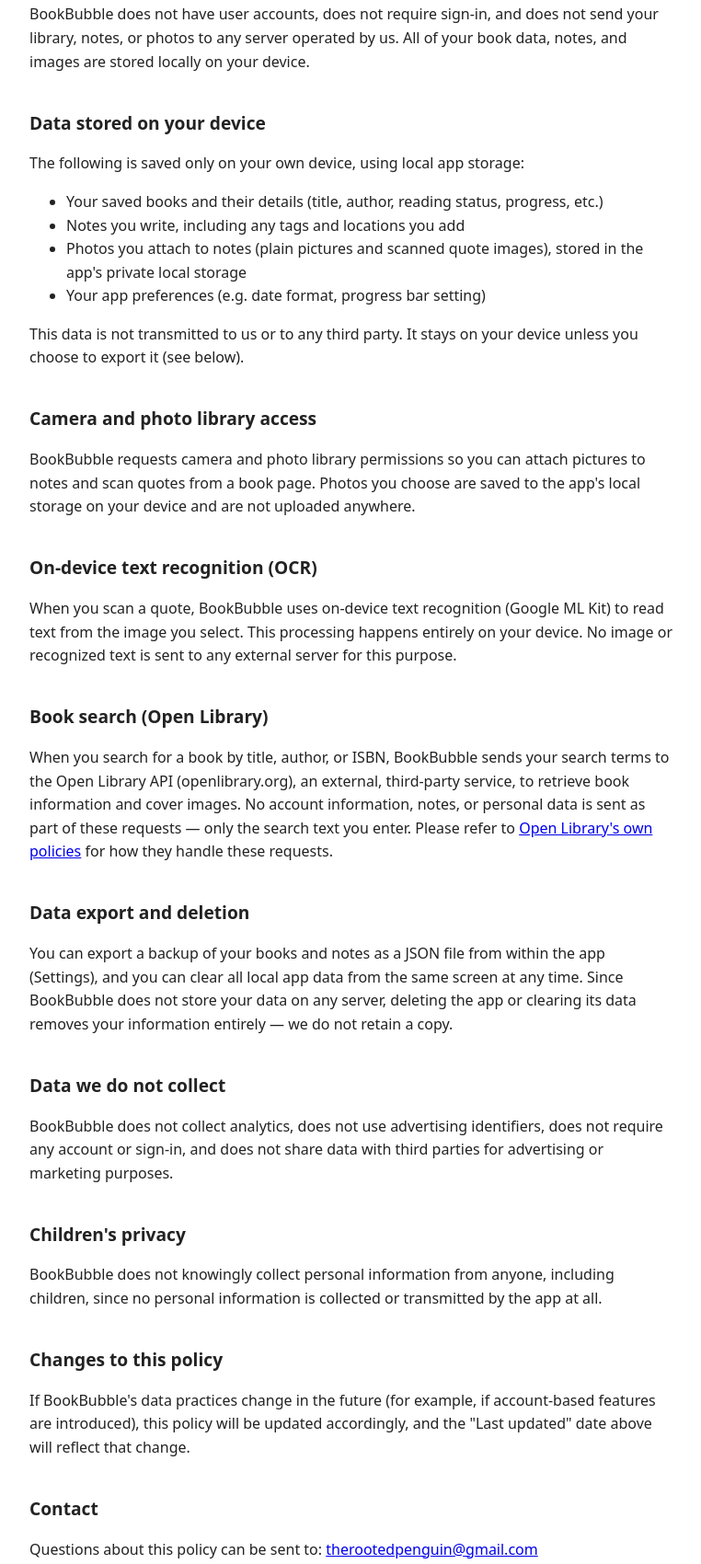
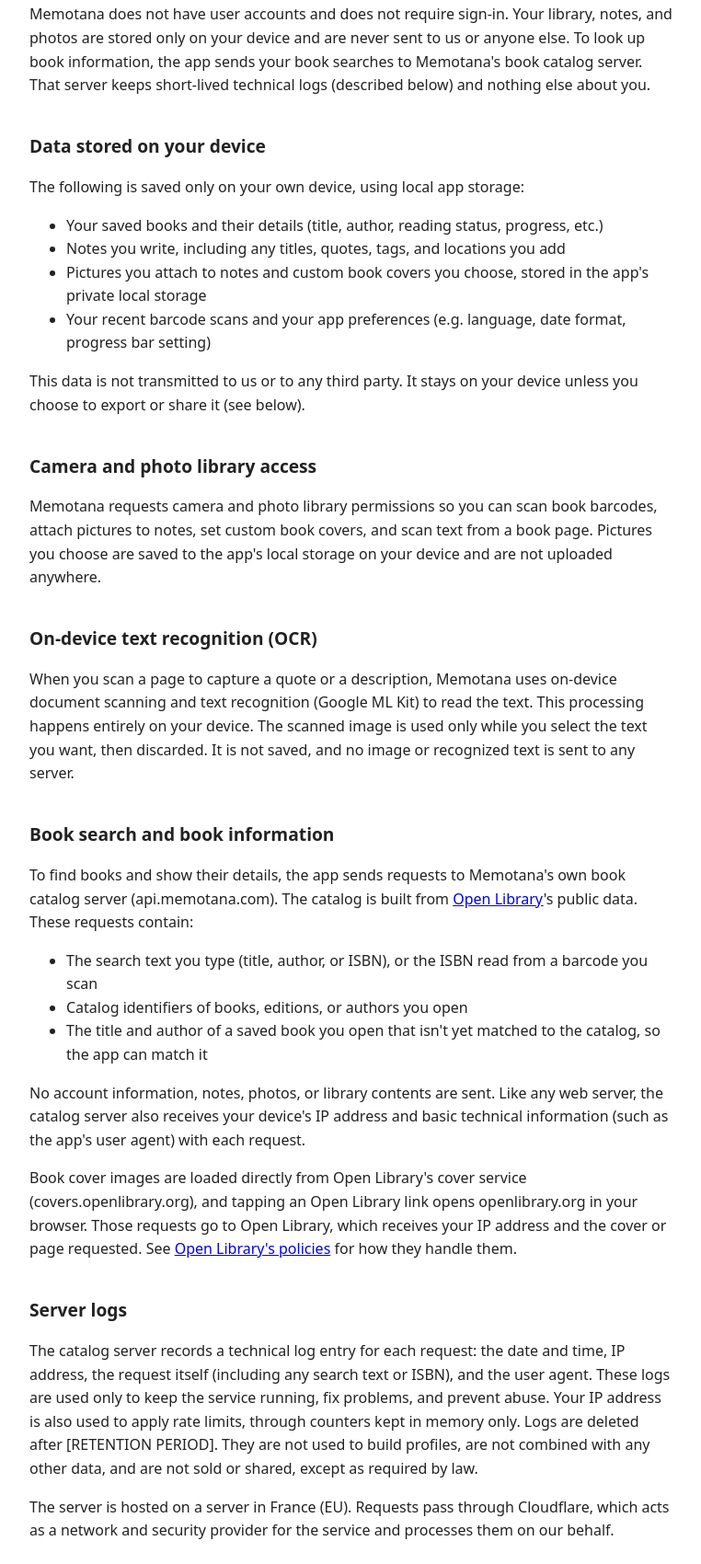
Before and after one commit to TheRootedPenguin/memotana-legal, a plain HTML site: page index.html in a window 1280 px wide. Shown: the part 270-1970 px from the top of the page at 92% size, without its empty margins (258-1020 px from the left). Drawn offline with Linux system fonts and the light colour scheme.

Commit message:
update privacy policy and rename to Memotana

```diff
--- a/index.html
+++ b/index.html
@@ -2,7 +2,8 @@
 <html lang="en">
 <head>
 <meta charset="UTF-8">
-<title>BookBubble Privacy Policy</title>
+<meta name="viewport" content="width=device-width, initial-scale=1">
+<title>Memotana Privacy Policy</title>
 <style>
   body { font-family: system-ui, sans-serif; max-width: 700px; margin: 40px auto; padding: 0 20px; line-height: 1.6; color: #222; }
   h1 { font-size: 1.6em; }
@@ -12,44 +13,58 @@
 </head>
 <body>
 
-<h1>BookBubble Privacy Policy</h1>
-<p class="updated">Last updated: September 7, 2026</p>
+<h1>Memotana Privacy Policy</h1>
+<p class="updated">Last updated: October 19, 2026</p>
 
-<p>BookBubble ("the app") is a personal reading-library app. This policy explains what data the app handles and how.</p>
+<p>Memotana ("the app") is a personal reading-library app. This policy explains what data the app handles and how.</p>
 
 <h2>Summary</h2>
-<p>BookBubble does not have user accounts, does not require sign-in, and does not send your library, notes, or photos to any server operated by us. All of your book data, notes, and images are stored locally on your device.</p>
+<p>Memotana does not have user accounts and does not require sign-in. Your library, notes, and photos are stored only on your device and are never sent to us or anyone else. To look up book information, the app sends your book searches to Memotana's book catalog server. That server keeps short-lived technical logs (described below) and nothing else about you.</p>
 
 <h2>Data stored on your device</h2>
 <p>The following is saved only on your own device, using local app storage:</p>
 <ul>
   <li>Your saved books and their details (title, author, reading status, progress, etc.)</li>
-  <li>Notes you write, including any tags and locations you add</li>
-  <li>Photos you attach to notes (plain pictures and scanned quote images), stored in the app's private local storage</li>
-  <li>Your app preferences (e.g. date format, progress bar setting)</li>
+  <li>Notes you write, including any titles, quotes, tags, and locations you add</li>
+  <li>Pictures you attach to notes and custom book covers you choose, stored in the app's private local storage</li>
+  <li>Your recent barcode scans and your app preferences (e.g. language, date format, progress bar setting)</li>
 </ul>
-<p>This data is not transmitted to us or to any third party. It stays on your device unless you choose to export it (see below).</p>
+<p>This data is not transmitted to us or to any third party. It stays on your device unless you choose to export or share it (see below).</p>
 
 <h2>Camera and photo library access</h2>
-<p>BookBubble requests camera and photo library permissions so you can attach pictures to notes and scan quotes from a book page. Photos you choose are saved to the app's local storage on your device and are not uploaded anywhere.</p>
+<p>Memotana requests camera and photo library permissions so you can scan book barcodes, attach pictures to notes, set custom book covers, and scan text from a book page. Pictures you choose are saved to the app's local storage on your device and are not uploaded anywhere.</p>
 
 <h2>On-device text recognition (OCR)</h2>
-<p>When you scan a quote, BookBubble uses on-device text recognition (Google ML Kit) to read text from the image you select. This processing happens entirely on your device. No image or recognized text is sent to any external server for this purpose.</p>
+<p>When you scan a page to capture a quote or a description, Memotana uses on-device document scanning and text recognition (Google ML Kit) to read the text. This processing happens entirely on your device. The scanned image is used only while you select the text you want, then discarded. It is not saved, and no image or recognized text is sent to any server.</p>
 
-<h2>Book search (Open Library)</h2>
-<p>When you search for a book by title, author, or ISBN, BookBubble sends your search terms to the Open Library API (openlibrary.org), an external, third-party service, to retrieve book information and cover images. No account information, notes, or personal data is sent as part of these requests — only the search text you enter. Please refer to <a href="https://openlibrary.org/dev/docs/api/policies" target="_blank" rel="noopener">Open Library's own policies</a> for how they handle these requests.</p>
+<h2>Book search and book information</h2>
+<p>To find books and show their details, the app sends requests to Memotana's own book catalog server (api.memotana.com). The catalog is built from <a href="https://openlibrary.org" target="_blank" rel="noopener">Open Library</a>'s public data. These requests contain:</p>
+<ul>
+  <li>The search text you type (title, author, or ISBN), or the ISBN read from a barcode you scan</li>
+  <li>Catalog identifiers of books, editions, or authors you open</li>
+  <li>The title and author of a saved book you open that isn't yet matched to the catalog, so the app can match it</li>
+</ul>
+<p>No account information, notes, photos, or library contents are sent. Like any web server, the catalog server also receives your device's IP address and basic technical information (such as the app's user agent) with each request.</p>
+<p>Book cover images are loaded directly from Open Library's cover service (covers.openlibrary.org), and tapping an Open Library link opens openlibrary.org in your browser. Those requests go to Open Library, which receives your IP address and the cover or page requested. See <a href="https://openlibrary.org/dev/docs/api/policies" target="_blank" rel="noopener">Open Library's policies</a> for how they handle them.</p>
 
-<h2>Data export and deletion</h2>
-<p>You can export a backup of your books and notes as a JSON file from within the app (Settings), and you can clear all local app data from the same screen at any time. Since BookBubble does not store your data on any server, deleting the app or clearing its data removes your information entirely — we do not retain a copy.</p>
+<h2>Server logs</h2>
+<p>The catalog server records a technical log entry for each request: the date and time, IP address, the request itself (including any search text or ISBN), and the user agent. These logs are used only to keep the service running, fix problems, and prevent abuse. Your IP address is also used to apply rate limits, through counters kept in memory only. Logs are deleted after [RETENTION PERIOD]. They are not used to build profiles, are not combined with any other data, and are not sold or shared, except as required by law.</p>
+<p>The server is hosted on a server in France (EU). Requests pass through Cloudflare, which acts as a network and security provider for the service and processes them on our behalf.</p>
+
+<h2>Data export, sharing, and deletion</h2>
+<p>From Settings, you can export a backup of your books, notes, and pictures as a file, import a backup, and share your reading list as text. These files go only where you choose to save or send them. You can also clear all local app data from Settings at any time. Since your library is stored only on your device, deleting the app or clearing its data removes it entirely. We do not keep a copy.</p>
 
 <h2>Data we do not collect</h2>
-<p>BookBubble does not collect analytics, does not use advertising identifiers, does not require any account or sign-in, and does not share data with third parties for advertising or marketing purposes.</p>
+<p>Memotana does not collect analytics, does not use advertising identifiers, does not require any account or sign-in, and does not share data with third parties for advertising or marketing purposes.</p>
+
+<h2>Your rights</h2>
+<p>Since the catalog server's logs are not linked to any account or name, we generally cannot identify which entries are yours. If you have a question or request about data the server may hold, for example under the EU General Data Protection Regulation (GDPR), contact us at the address below.</p>
 
 <h2>Children's privacy</h2>
-<p>BookBubble does not knowingly collect personal information from anyone, including children, since no personal information is collected or transmitted by the app at all.</p>
+<p>Memotana does not knowingly collect personal information from children. The app has no accounts, and the only data that leaves the device is the book lookups and technical logs described above.</p>
 
 <h2>Changes to this policy</h2>
-<p>If BookBubble's data practices change in the future (for example, if account-based features are introduced), this policy will be updated accordingly, and the "Last updated" date above will reflect that change.</p>
+<p>If Memotana's data practices change in the future (for example, if account-based features are introduced), this policy will be updated accordingly, and the "Last updated" date above will reflect that change.</p>
 
 <h2>Contact</h2>
 <p>Questions about this policy can be sent to: <a href="mailto:therootedpenguin@gmail.com">therootedpenguin@gmail.com</a></p>
```
